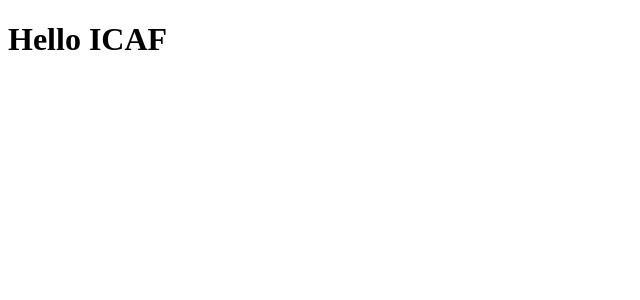
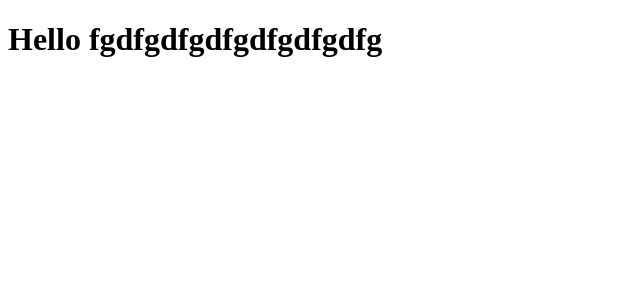
Before and after one commit to nilanmeegoda99/AF-project-3rdyr-1st-sem, a React (Vite) app in the folder frontend/: page / in a window 1280 px wide. Shown: the top 300 px of the page, without its empty margins (0-640 px from the left). Built offline with nearby package versions, Linux system fonts and the light colour scheme.

Commit message:
test commit

```diff
--- a/frontend/index.js
+++ b/frontend/index.js
@@ -2,5 +2,5 @@ import React from 'react';
 import { render } from 'react-dom';
 
 render(
-    <h1>Hello ICAF</h1>, document.getElementById('root')
+    <h1>Hello fgdfgdfgdfgdfgdfgdfg</h1>, document.getElementById('root')
 );
```
